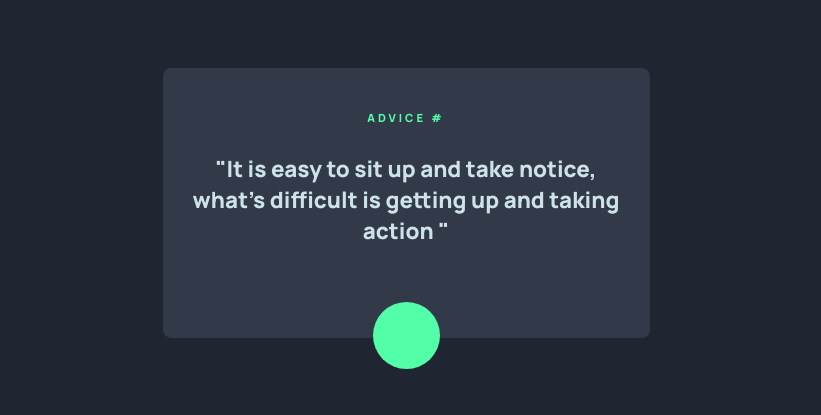
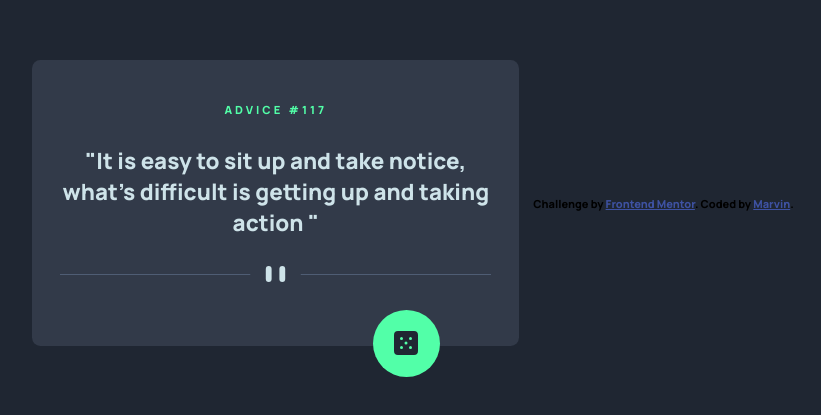
Before and after one commit to 33marvs33/advicegenapp.io, a plain HTML site: page index.html in a window 1280 px wide. Shown: the part 197-612 px from the top of the page, without its empty margins (234-1055 px from the left). Drawn offline with Linux system fonts and the light colour scheme.

Commit message:
Update index.html

```diff
--- a/index.html
+++ b/index.html
@@ -4,7 +4,7 @@
   <meta charset="UTF-8">
   <meta name="viewport" content="width=device-width, initial-scale=1.0"> <!-- displays site properly based on user's device -->
 
-  <link rel="icon" type="image/png" sizes="32x32" href="./images/favicon-32x32.png">
+  <link rel="icon" type="image/png" sizes="32x32" href="favicon-32x32.png">
 
   <title>Frontend Mentor | Advice generator app</title>
   <link rel="stylesheet" href="style.css">
@@ -17,25 +17,24 @@
 
   <div class="wrapper">
     <div class="container">
-    <p>ADVICE #<span class="advice-num"></span></p>
+    <p>ADVICE #<span class="advice-num">117</span></p>
     <div class="advice">
       <h1>&quot;It is easy to sit up and take notice, what's difficult is getting up and taking action &quot;</h1>
     </div>
     <picture>
-      <source srcset="/images/pattern-divider-desktop.svg" media="(min-width:350px)">
-       <img src="/images/pattern-divider-mobile.svg" alt="">
+      <source srcset="pattern-divider-desktop.svg" media="(min-width:350px)">
+       <img src="pattern-divider-mobile.svg" alt="pattern">
     </picture>
    <div class="button">
-    <img src="/images/icon-dice.svg" alt="">
+    <img src="icon-dice.svg" alt="icon-dice">
    </div>
+  </div>
+    <div class="attribution">
+    Challenge by <a href="https://www.frontendmentor.io?ref=challenge" target="_blank">Frontend Mentor</a>.
+    Coded by <a href="#">Marvin</a>.
   </div>
   </div>
 
-
-  <!-- <div class="attribution">
-    Challenge by <a href="https://www.frontendmentor.io?ref=challenge" target="_blank">Frontend Mentor</a>.
-    Coded by <a href="#">Your Name Here</a>.
-  </div> -->
   <script src="app.js"></script>
 </body>
 </html>
```
